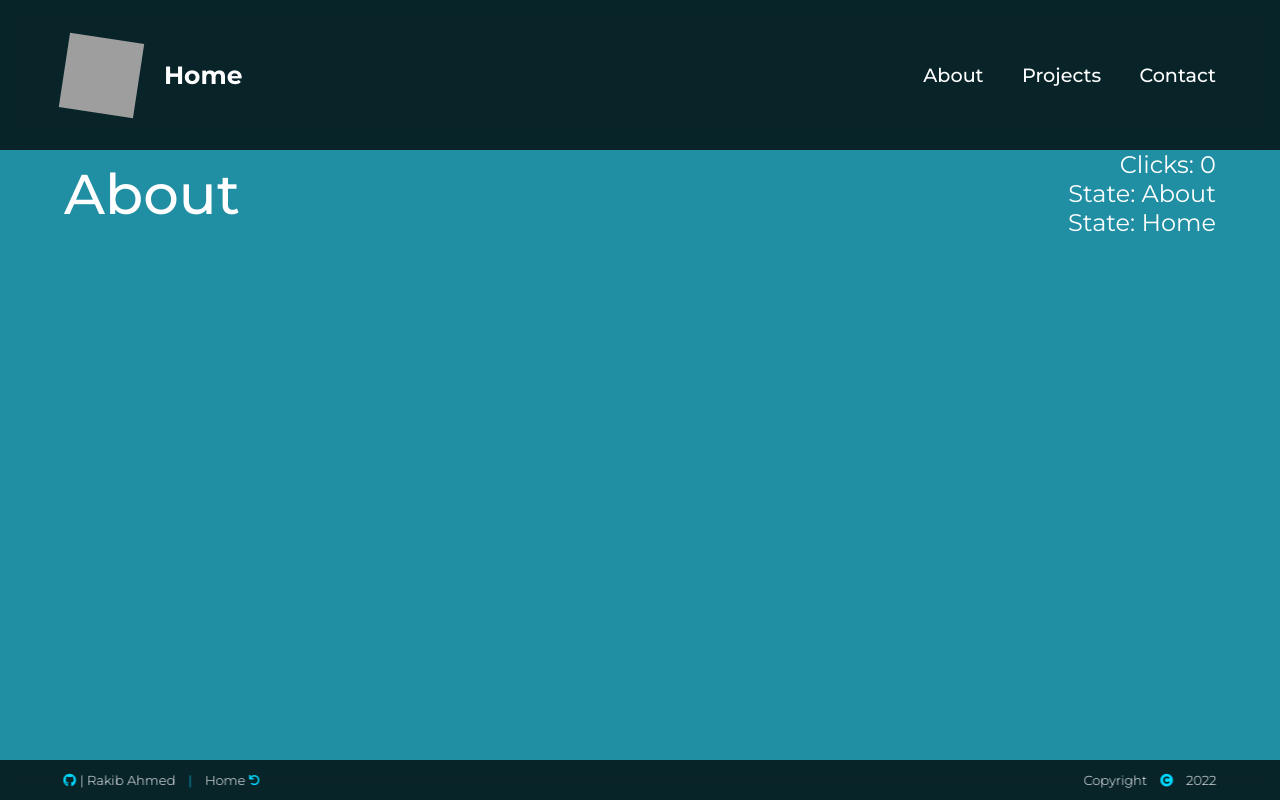
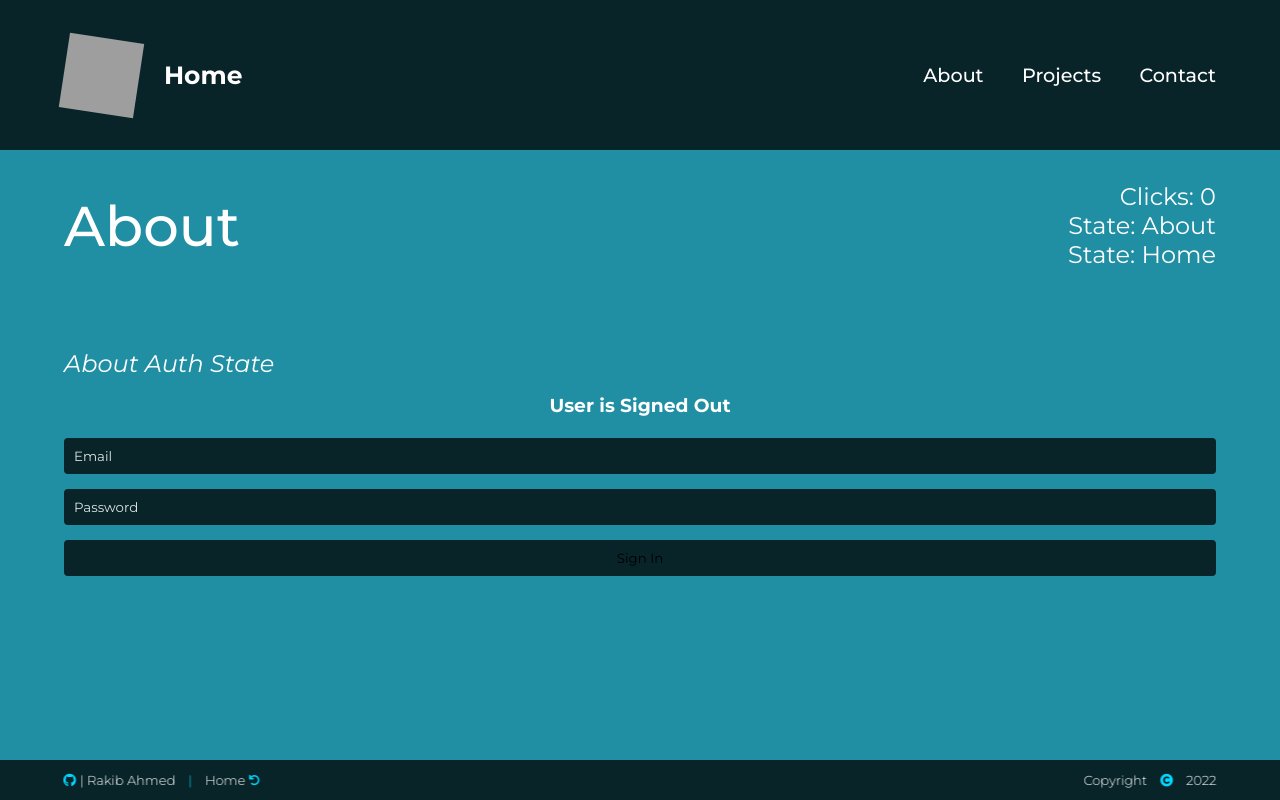
Before and after one commit to strawhat19/Next-13-Treasure-Game, a Next.js app: page /about in a window 1280 px wide. Built offline with nearby package versions, Linux system fonts and the light colour scheme; grey boxes are pictures that could not be loaded.

Commit message:
Trying to Track User State

```diff
--- a/app/about/about.tsx
+++ b/app/about/about.tsx
@@ -3,11 +3,32 @@ import { useContext, useEffect } from 'react';
 import { capitalizeAllWords, StateContext } from '../home';
 
 export default function About() {
-    const { state, setState, page, setPage } = useContext(StateContext);
+    const { state, setState, user, setUser,  page, setPage } = useContext(StateContext);
+
+    const authForm = (e?: any) => {
+      e.preventDefault();
+      let formFields = e.target.children;
+      let submit = formFields.authFormSubmit.value ?? `submit`;
+
+      if (submit == `Sign In`) {
+        let email = formFields.email.value ?? `email`;
+        let password = formFields.password.value ?? `password`;
+        setUser({
+          id: 0,
+          email,
+          password
+        });
+        setState({ ...state, updates: state.updates+1, user: user });
+      } else {
+        setUser(null);
+        setState({ ...state, updates: state.updates+1, user: user });
+      }
+    }
 
     useEffect(() => {
       setState({
         ...state,
+        user,
         updates: state.updates+1,
         page: window.location.pathname.replace(`/`,``),
       });
@@ -15,7 +36,9 @@ export default function About() {
       console.log(`About`, state);
     }, [])
 
-    return <div className={`inner`}>
+    return <div className={`inner pageInner`}>
+        <section className={`topContent`}>
+          <div className="inner">
             <h1>About</h1>
             <div className="column rightColumn">
                 <h2>Clicks: {state.updates}</h2>
@@ -23,4 +46,21 @@ export default function About() {
                 <h2>State: {state.page == `` ? `Home` : capitalizeAllWords(state.page)}</h2>
             </div>
           </div>
+        </section>
+        <section>
+          <div className="inner">
+            <article>
+              <h2><i>About Auth State</i></h2>
+              <div className="flex auth">
+                <h3>User is {user ? user?.email : `Signed Out`}</h3>
+                <form id="authForm" className={`grid formGrid`} onSubmit={authForm}>
+                  {!user && <input placeholder="Email" type="email" name="email" autoComplete={`email`} required />}
+                  {!user && <input placeholder="Password" type="password" name="password" required />}
+                  <input type="submit" name="authFormSubmit" value={user ? `Sign Out` : `Sign In`} />
+                </form>
+              </div>
+            </article>
+          </div>
+        </section>
+    </div>
 }
--- a/app/home.tsx
+++ b/app/home.tsx
@@ -1,5 +1,5 @@
 'use client';
-import { useContext, useEffect } from 'react';
+import { useContext, useEffect, useState } from 'react';
 import { createContext } from "react";
 
 export const StateContext = createContext<any>({});
@@ -10,9 +10,18 @@ export const capitalizeAllWords = (string: any) => {
   }
 };
 
+export const getFormValuesFromFields = (formFields: any) => {
+  for (let i = 0; i < formFields.length; i++) {
+    let field = formFields[i];
+    if (field.type != `submit`) {
+      console.log(field.type, field.value);
+    };
+  }
+}
+
 export default function Home() {
   const custom = (e: any) => console.log(e);
-  const { state, setState, page, setPage } = useContext(StateContext);
+  const { state, setState, user, setUser, page, setPage } = useContext(StateContext);
 
   const shuffle = (array: any) => {
     let currentIndex = array.length, randomIndex;
@@ -29,9 +38,30 @@ export default function Home() {
     setState({ ...state, updates: state.updates+1, content: shuffle(state.content.split(` `)).join(` `) });
   }
 
+  const authForm = (e?: any) => {
+    e.preventDefault();
+    let formFields = e.target.children;
+    let submit = formFields.authFormSubmit.value ?? `submit`;
+
+    if (submit == `Sign In`) {
+      let email = formFields.email.value ?? `email`;
+      let password = formFields.password.value ?? `password`;
+      setUser({
+        id: 0,
+        email,
+        password
+      });
+      setState({ ...state, updates: state.updates+1, user: user });
+    } else {
+      setUser(null);
+      setState({ ...state, updates: state.updates+1, user: user });
+    }
+  }
+
   useEffect(() => {
     setState({
       ...state,
+      user,
       updates: state.updates+1,
       page: window.location.pathname.replace(`/`,``),
     });
@@ -53,14 +83,25 @@ export default function Home() {
     <section>
      <div className="inner">
       <article>
-          <h2><i>Content</i></h2>
+          <h2><i>Home Auth State</i></h2>
           <div className="grid">
-            <div className="gridItem">{state?.content ?? `Loading...`}</div>
+            <div className="gridItem">
+              <div className="auth">
+                <h3>User is {user ? user?.email : `Signed Out`}</h3>
+                <form id="authForm" className={`grid formGrid`} onSubmit={authForm}>
+                  {!user && <input placeholder="Email" type="email" name="email" autoComplete={`email`} required />}
+                  {!user && <input placeholder="Password" type="password" name="password" required />}
+                  <input type="submit" name="authFormSubmit" value={user ? `Sign Out` : `Sign In`} />
+                </form>
+              </div>
+            </div>
             <div className="gridItem">{state?.content ?? `Loading...`}</div>
             <div className="gridItem">{state?.content ?? `Loading...`}</div>
             <div className="gridItem">{state?.content ?? `Loading...`}</div>
             <div className="gridItem">{state?.content ?? `Loading...`}</div>
             <div className="grid">
+              <div className="gridItem"><button onClick={randomize}>Randomize Paragraph</button></div>
+              <div className="gridItem"><button onClick={randomize}>Randomize Paragraph</button></div>
               <div className="gridItem"><button onClick={randomize}>Randomize Paragraph</button></div>
               <div className="gridItem"><button onClick={randomize}>Randomize Paragraph</button></div>
               <div className="gridItem"><button onClick={randomize}>Randomize Paragraph</button></div>
--- a/app/layout.tsx
+++ b/app/layout.tsx
@@ -8,23 +8,24 @@ import { useEffect, useState } from 'react';
 export default function RootLayout({ children, } : { children: React.ReactNode; }) {
 
   let [page, setPage] = useState(``);
+  let [user, setUser] = useState(null);
   let [updates, setUpdates] = useState(0);
   let [devEnv, setDevEnv] = useState(false);
   let [year, setYear] = useState(new Date().getFullYear());
   let [content, setContent] = useState(`Hey, I’m Rakib, a web developer. I probably could have just used my name, but ultimately I decided on Piratechs. Maybe it’s because having a symbol to stand for and work towards helps me achieve my goals, more than working to glorify my own name. This website is dedicated to art, tech, video, music, animations and games. Thanks for visiting!`);
-  let [state, setState] = useState({ page, updates, devEnv, content });
+  let [state, setState] = useState({ user, page, updates, devEnv, content });
 
   useEffect(() => {
     setUpdates(updates);
     setYear(new Date().getFullYear());
     setPage(window.location.pathname.replace(`/`,``));
     setDevEnv(window.location.host.includes(`localhost`));
-    setState({ page, updates, devEnv, content });
+    setState({ user, page, updates, devEnv, content });
   }, [])
 
   return (
     <html lang="en">
-      <StateContext.Provider value={{state, setState, page, setPage}}>
+      <StateContext.Provider value={{state, setState, user, setUser, page, setPage}}>
         <head>
           <title>Next.js 13 | Piratechs</title>
           <meta name="description" content="Generated by create next app" />
--- a/styles/global.css
+++ b/styles/global.css
@@ -3,7 +3,6 @@
 *::after {
   margin: 0;
   padding: 0;
-  -webkit-box-sizing: border-box;
   box-sizing: border-box;
 }
 
@@ -55,8 +54,6 @@ header {
   top: 0;
   width: 100%;
   grid-gap: 2em;
-  display: -webkit-box;
-  display: -ms-flexbox;
   display: flex;
   height: 150px;
   margin: 0 auto;
@@ -64,118 +61,68 @@ header {
   font-size: 1.2em;
   position: -webkit-sticky;
   position: sticky;
-  -webkit-box-align: center;
-      -ms-flex-align: center;
   align-items: center;
   -webkit-backdrop-filter: blur(8px);
           backdrop-filter: blur(8px);
   background: var(--blackGlass);
-  -webkit-box-pack: justify;
-      -ms-flex-pack: justify;
   justify-content: space-between;
 }
-
 header .logo {
-  display: -webkit-box;
-  display: -ms-flexbox;
   display: flex;
   grid-gap: 1em;
   font-weight: 700;
   font-size: 1.3em;
-  -webkit-box-align: center;
-      -ms-flex-align: center;
   align-items: center;
-  -webkit-box-pack: center;
-      -ms-flex-pack: center;
   justify-content: center;
 }
-
 header .logo.reactLogo {
   -webkit-animation: logo-spin infinite 20s linear;
           animation: logo-spin infinite 20s linear;
 }
-
 header .menu {
-  display: -webkit-box;
-  display: -ms-flexbox;
   display: flex;
   grid-gap: 2em;
   list-style: none;
-  -webkit-box-align: center;
-      -ms-flex-align: center;
   align-items: center;
-  -webkit-box-pack: end;
-      -ms-flex-pack: end;
   justify-content: flex-end;
 }
 
 .inner {
-  display: -webkit-box;
-  display: -ms-flexbox;
   display: flex;
   grid-gap: 1em;
   margin: 0 auto;
-  -webkit-box-align: center;
-      -ms-flex-align: center;
   align-items: center;
   width: var(--containerWidth);
-  -webkit-box-pack: justify;
-      -ms-flex-pack: justify;
   justify-content: space-between;
 }
-
 .inner.pageInner {
   width: 100%;
-  -webkit-box-orient: vertical;
-  -webkit-box-direction: normal;
-      -ms-flex-direction: column;
   flex-direction: column;
 }
-
 .inner section {
   width: 100%;
   height: 100%;
-  display: -webkit-box;
-  display: -ms-flexbox;
   display: flex;
   grid-gap: 1em;
   margin: 0 auto;
   padding: 2em 0;
-  -webkit-box-align: center;
-      -ms-flex-align: center;
   align-items: center;
-  -webkit-box-pack: justify;
-      -ms-flex-pack: justify;
   justify-content: space-between;
 }
-
 .inner section article {
   width: 100%;
   height: 100%;
-  display: -webkit-box;
-  display: -ms-flexbox;
   display: flex;
   grid-gap: 1em;
-  -webkit-box-orient: vertical;
-  -webkit-box-direction: normal;
-      -ms-flex-direction: column;
   flex-direction: column;
 }
 
 .column {
-  display: -webkit-box;
-  display: -ms-flexbox;
   display: flex;
-  -webkit-box-orient: vertical;
-  -webkit-box-direction: normal;
-      -ms-flex-direction: column;
   flex-direction: column;
 }
-
 .column.rightColumn {
   text-align: right;
-  -webkit-box-pack: end;
-      -ms-flex-pack: end;
   justify-content: flex-end;
 }
 
@@ -200,48 +147,71 @@ a {
   text-decoration: none;
 }
 
+.flex {
+  width: 100%;
+  height: 100%;
+  display: flex;
+  grid-gap: 1em;
+  align-items: center;
+  flex-direction: column;
+  justify-content: center;
+}
+
 .grid {
   gap: 1%;
   padding: 0;
   width: 100%;
-  display: -ms-grid;
   display: grid;
-  -ms-grid-columns: (minmax(30%, 1fr))[3];
   grid-template-columns: repeat(3, minmax(30%, 1fr));
 }
-
 .grid div {
   margin: 3px;
 }
+.grid.formGrid {
+  gap: 15px;
+  height: 100%;
+  padding: 0.3em 0 0;
+  grid-template-rows: repeat(3, minmax(15px, 1fr));
+  grid-template-columns: repeat(1, minmax(100%, 1fr));
+}
 
-button {
+input {
+  border: 0;
+  padding: 10px;
+  outline: none;
+  border-radius: 4px;
+  font-family: "Montserrat";
+  background: var(--blackGlass);
+}
+input::-moz-placeholder {
+  color: var(--softWhite);
+}
+input:-ms-input-placeholder {
+  color: var(--softWhite);
+}
+input::placeholder {
+  color: var(--softWhite);
+}
+
+button, input[type=submit] {
   border: 0;
   padding: 10px;
   outline: none;
   cursor: pointer;
   border-radius: 4px;
-  font-family: 'Montserrat';
+  font-family: "Montserrat";
   background: var(--blackGlass);
-  -webkit-transition: var(--transition);
   transition: var(--transition);
 }
-
-button:hover {
-  -webkit-filter: invert(1);
+button:hover, input[type=submit]:hover {
   filter: invert(1);
-  -webkit-box-shadow: 0 0 8px 0px black;
   box-shadow: 0 0 8px 0px black;
 }
-
-button:focus {
-  -webkit-filter: invert(1) brightness(1.5);
+button:focus, input[type=submit]:focus {
   filter: invert(1) brightness(1.5);
 }
-
-button:active {
-  -webkit-transform: scale(1.1);
+button:active, input[type=submit]:active {
   transform: scale(1.1);
-  -webkit-box-shadow: inset 0 0 8px 0px black;
   box-shadow: inset 0 0 8px 0px black;
 }
 
@@ -250,48 +220,32 @@ footer {
   bottom: 0;
   z-index: 1;
   height: 40px;
-  display: -webkit-box;
-  display: -ms-flexbox;
   display: flex;
   grid-gap: 10px;
   width: 100.1vw;
   font-size: 13px;
-  -ms-flex-wrap: wrap;
   flex-wrap: wrap;
   position: fixed;
-  -webkit-box-align: center;
-      -ms-flex-align: center;
   align-items: center;
   -webkit-backdrop-filter: blur(8px);
           backdrop-filter: blur(8px);
-  -webkit-transform: translateX(-50%);
   transform: translateX(-50%);
   font-weight: 300 !important;
   background: var(--blackGlass);
-  -webkit-box-pack: justify;
-      -ms-flex-pack: justify;
   justify-content: space-between;
 }
-
 footer .hoverLink::before {
   bottom: -5px;
   height: 1px;
 }
-
 footer div {
-  display: -webkit-box;
-  display: -ms-flexbox;
   display: flex;
   grid-gap: 1em;
-  -webkit-box-align: center;
-      -ms-flex-align: center;
   align-items: center;
 }
-
 footer .vertical-sep, footer i {
   color: var(--main);
 }
-
 footer .vertical-sep.fas.fa-undo, footer i.fas.fa-undo {
   font-size: 0.8em;
   margin-bottom: 0em;
@@ -299,39 +253,28 @@ footer .vertical-sep.fas.fa-undo, footer i.fas.fa-undo {
 
 @-webkit-keyframes logo-spin {
   0% {
-    -webkit-transform: rotate(0);
     transform: rotate(0);
   }
   100% {
-    -webkit-transform: rotate(360deg);
     transform: rotate(360deg);
   }
 }
 
 @keyframes logo-spin {
   0% {
-    -webkit-transform: rotate(0);
     transform: rotate(0);
   }
   100% {
-    -webkit-transform: rotate(360deg);
     transform: rotate(360deg);
   }
 }
-
 .hoverLink {
-  display: -webkit-box;
-  display: -ms-flexbox;
   display: flex;
   grid-gap: 0.3em;
-  -webkit-box-align: center;
-      -ms-flex-align: center;
   align-items: center;
   position: relative;
-  -webkit-transition: var(--transition);
   transition: var(--transition);
 }
-
 .hoverLink::before {
   content: "" !important;
   background: var(--main);
@@ -342,23 +285,15 @@ footer .vertical-sep.fas.fa-undo, footer i.fas.fa-undo {
   bottom: -10px;
   right: 0;
   z-index: 0;
-  -webkit-transform-origin: 0% 100%;
   transform-origin: 0% 100%;
-  -webkit-transform: scale(0, 1);
   transform: scale(0, 1);
-  -webkit-transition: var(--transition);
   transition: var(--transition);
 }
-
 .hoverLink:hover {
-  -webkit-transition: var(--transition);
   transition: var(--transition);
 }
-
 .hoverLink:hover::before {
-  -webkit-transform: scale(1, 1);
   transform: scale(1, 1);
-  -webkit-transition: 500ms ease-in-out;
   transition: 500ms ease-in-out;
 }
 
@@ -366,5 +301,4 @@ footer .vertical-sep.fas.fa-undo, footer i.fas.fa-undo {
   html {
     color-scheme: dark;
   }
-}
-/*# sourceMappingURL=global.css.map */
+}/*# sourceMappingURL=global.css.map */
--- a/styles/global.scss
+++ b/styles/global.scss
@@ -146,6 +146,16 @@ a {
     text-decoration: none;
 }
 
+.flex {
+    width: 100%;
+    height: 100%;
+    display: flex;
+    grid-gap: 1em;
+    align-items: center;
+    flex-direction: column;
+    justify-content: center;
+}
+
 .grid {
     gap: 1%;
     padding: 0;
@@ -155,9 +165,28 @@ a {
     div {
         margin: 3px;
     }
+    &.formGrid {
+        gap: 15px;
+        height: 100%;
+        padding: 0.3em 0 0;
+        grid-template-rows: repeat(3, minmax(15px, 1fr));
+        grid-template-columns: repeat(1, minmax(100%, 1fr));
+    }
 }
 
-button {
+input {
+    border: 0;
+    padding: 10px;
+    outline: none;
+    border-radius: 4px;
+    font-family: 'Montserrat';
+    background: var(--blackGlass);
+    &::placeholder {
+        color: var(--softWhite);
+    }
+}
+
+button, input[type="submit"] {
     border: 0;
     padding: 10px;
     outline: none;
```
Also changed, not shown: 1 other file (tests, documents, lock files or other folders). Lines whose indentation alone changed are shown as unchanged.
